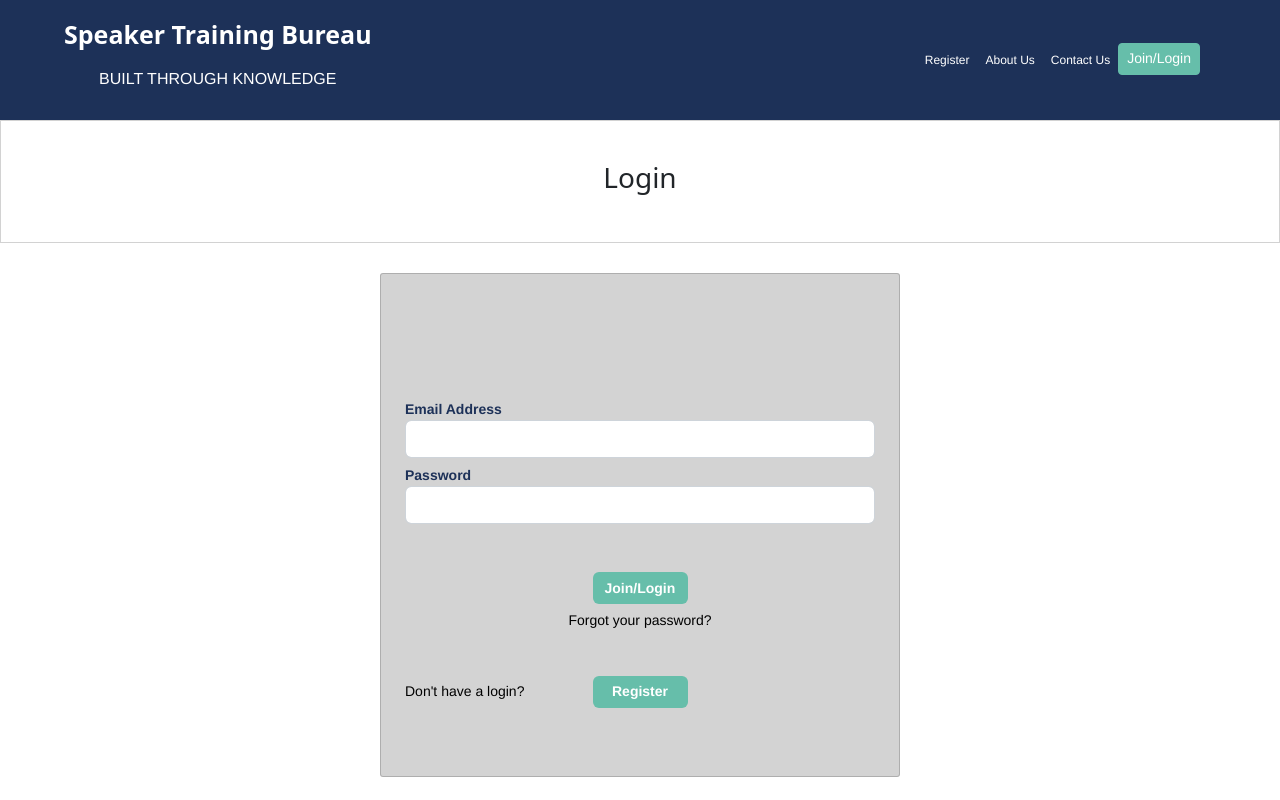
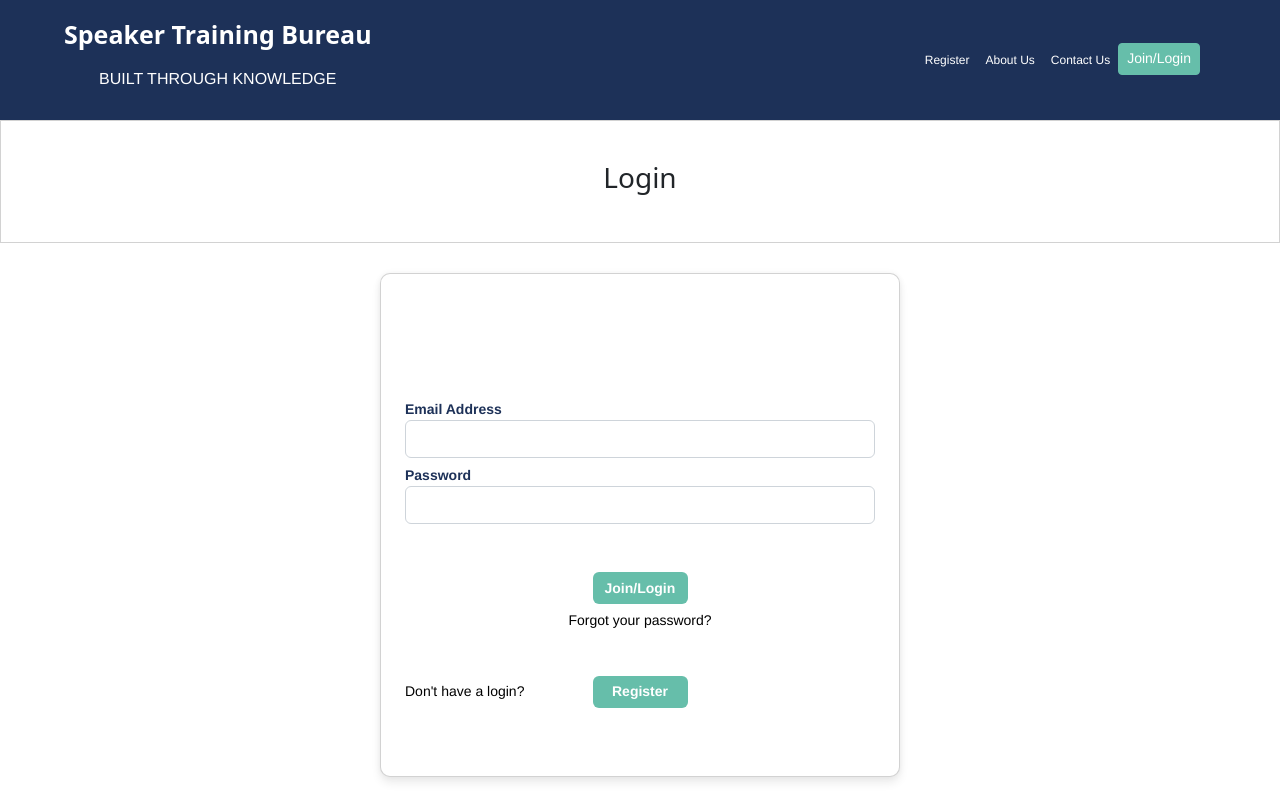
Before and after one commit to Alvi97/interactive-pharma-dev, an Angular app: page /log-in in a window 1280 px wide. Shown: the top 800 px of the page. Built offline with nearby package versions, Linux system fonts and the light colour scheme.

Commit message:
login added css

```diff
--- a/src/app/feature/log-in/log-in.component.scss
+++ b/src/app/feature/log-in/log-in.component.scss
@@ -3,9 +3,15 @@
   height: 504px;
   width: 520px;
   border-radius: 3px;
-  background-color: lightgray;//just for test
+}
+.card {
+  border-radius: 10px;
+  background: #fff;
+  box-shadow: 0 6px 10px rgba(0, 0, 0, .08), 0 0 6px rgba(0, 0, 0, .05);
+  transition: .3s transform cubic-bezier(.155, 1.105, .295, 1.12), .3s box-shadow, .3s -webkit-transform cubic-bezier(.155, 1.105, .295, 1.12);
+  cursor: pointer;
+}
 
-}
 @media (max-width: 570px) {
   .container{
     width: 100%;
```
